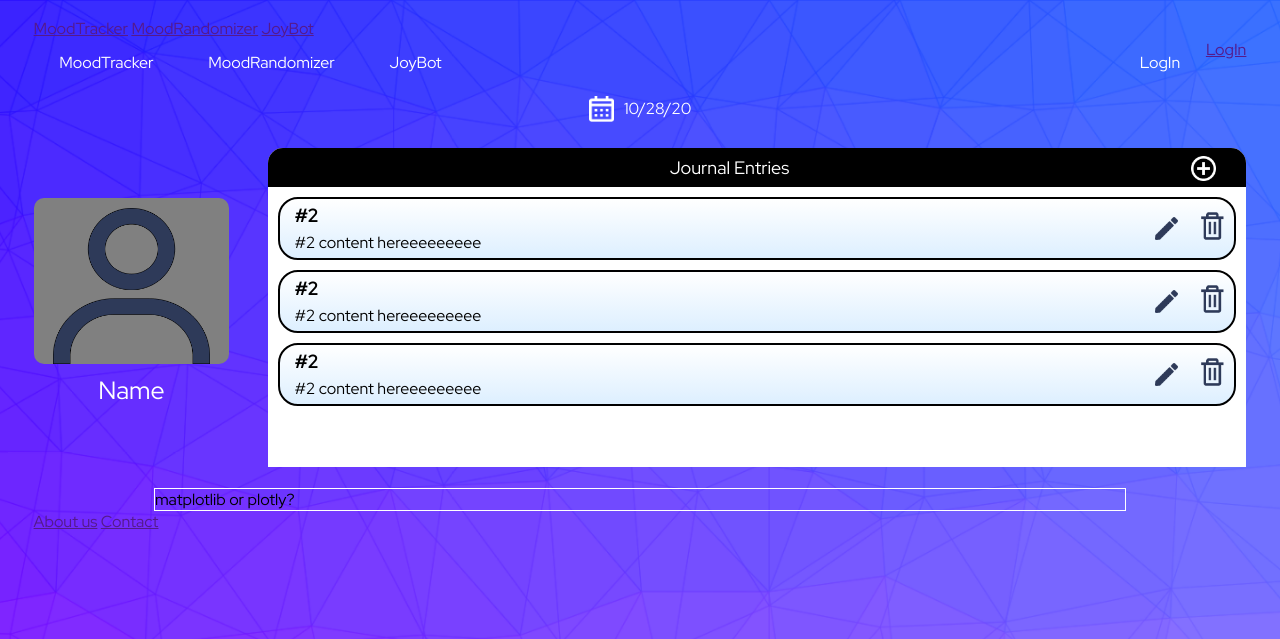
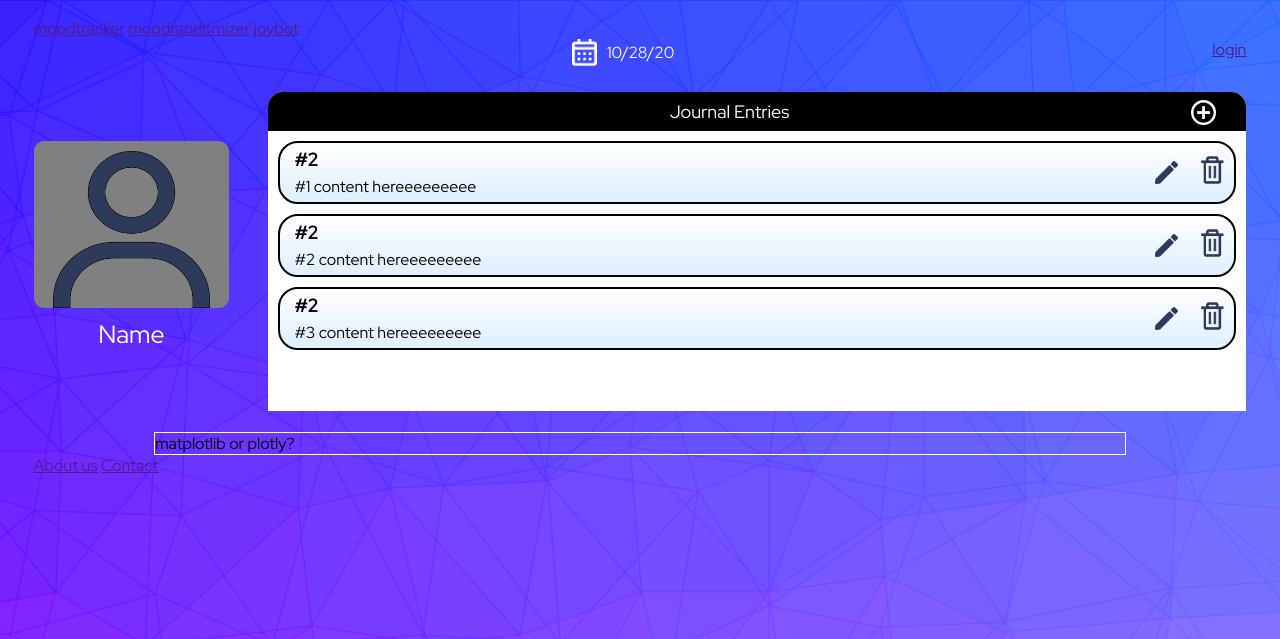
Before and after one commit to TurtleNinja/error404-mood-not-found, a Flask app: page /mood_tracker in a window 1280 px wide. Shown: the top 639 px of the page. Run offline with Flask 2, Linux system fonts and the light colour scheme.

Commit message:
edited navbar html and others

```diff
--- a/flaskr/templates/base.html
+++ b/flaskr/templates/base.html
@@ -2,7 +2,7 @@
 <html lang='en'>
     <head>
         <meta charset="utf-8">
-        <meta name="viewport" content="width=device_width, initial-scale=1, shrink-to-fit=no">
+        <meta name="viewport" content="width=device-width, initial-scale=1, shrink-to-fit=no">
         <link href="https://fonts.googleapis.com/css2?family=Red+Hat+Display&display=swap" rel="stylesheet">
 
         <!-- to fill in stylesheets used -->
@@ -18,12 +18,12 @@
     <body>
         <section id="nav-bar">
             <div class="left">
-                <a href="">MoodTracker</a>
-                <a href="">MoodRandomizer</a>
-                <a href="">JoyBot</a>
+                <a href="">moodtracker</a>
+                <a href="">moodrandomizer</a>
+                <a href="">joybot</a>
             </div>
             <div class="right">
-                <a href="">LogIn</a>
+                <a href="">login</a>
             </div>
         </section>
 
--- a/flaskr/templates/moodtracker.html
+++ b/flaskr/templates/moodtracker.html
@@ -1,7 +1,10 @@
 {% extends 'base.html' %}
 
 {% block stylesheet %}
+    <link href="../static/style.css" rel="stylesheet">
     <link href="../static/mood.css" rel="stylesheet">
+    <script src="https://ajax.googleapis.com/ajax/libs/jquery/3.5.1/jquery.min.js"></script>
+    <script src="../static/scripts/tracker.js"></script>
 {% endblock %}
 
 
@@ -10,17 +13,6 @@
 {% endblock %}
 
 {% block content %}
-    <div class="navbar">
-        <div class="left">
-            <a href="">MoodTracker</a>
-            <a href="">MoodRandomizer</a>
-            <a href="">JoyBot</a>
-        </div>
-        <div class="right">
-            <a href="">LogIn</a>
-        </div>
-    </div>
-
     <div class="datecal">
         <span><img src="../static/img/calendar.png" alt="cal_icon">&nbsp&nbsp 10/28/20</span>
     </div>
@@ -37,18 +29,18 @@
 
         <div class="journal">
             <div class="header">
-                <span>Journal Entries<img src="../static/img/plus.png" alt="add entry" width="2%"></span>
+                <span>Journal Entries<img src="../static/img/plus.png" alt="add entry" class="add" width="2%"></span>
             </div>
             <div class="wrapper">
                 <div class="grid">
                     <div class="entry">
                         <div class="content">
                             <p class="title">#2</p>
-                            <p>#2 content hereeeeeeeee</p>
+                            <p>#1 content hereeeeeeeee</p>
                         </div>
                         <div class="controls">
-                            <img src="../static/img/edit.png" alt="edit entry">
-                            <img src="../static/img/trash.png" alt="trash">
+                            <img src="../static/img/edit.png" alt="edit entry" class="edit">
+                            <img src="../static/img/trash.png" alt="trash" class="trash">
                         </div>
                     </div>
                     <div class="entry">
@@ -57,18 +49,18 @@
                             <p>#2 content hereeeeeeeee</p>
                         </div>
                         <div class="controls">
-                            <img src="../static/img/edit.png" alt="edit entry">
-                            <img src="../static/img/trash.png" alt="trash">
+                            <img src="../static/img/edit.png" alt="edit entry" class="edit">
+                            <img src="../static/img/trash.png" alt="trash" class="trash">
                         </div>
                     </div>
                     <div class="entry">
                         <div class="content">
                             <p class="title">#2</p>
-                            <p>#2 content hereeeeeeeee</p>
+                            <p>#3 content hereeeeeeeee</p>
                         </div>
                         <div class="controls">
-                            <img src="../static/img/edit.png" alt="edit entry">
-                            <img src="../static/img/trash.png" alt="trash">
+                            <img src="../static/img/edit.png" alt="edit entry" class="edit">
+                            <img src="../static/img/trash.png" alt="trash" class="trash">
                         </div>
                     </div>
                 </div>
```
Also changed, not shown: flaskr/templates/moodrating.html (+8 -15 lines).
